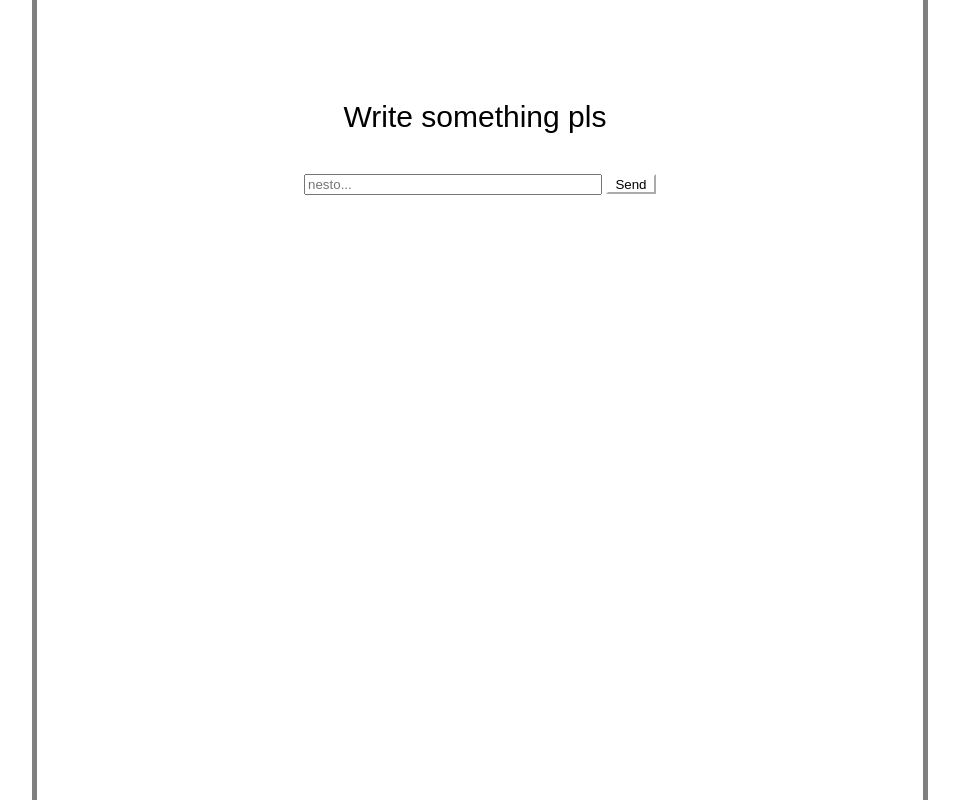
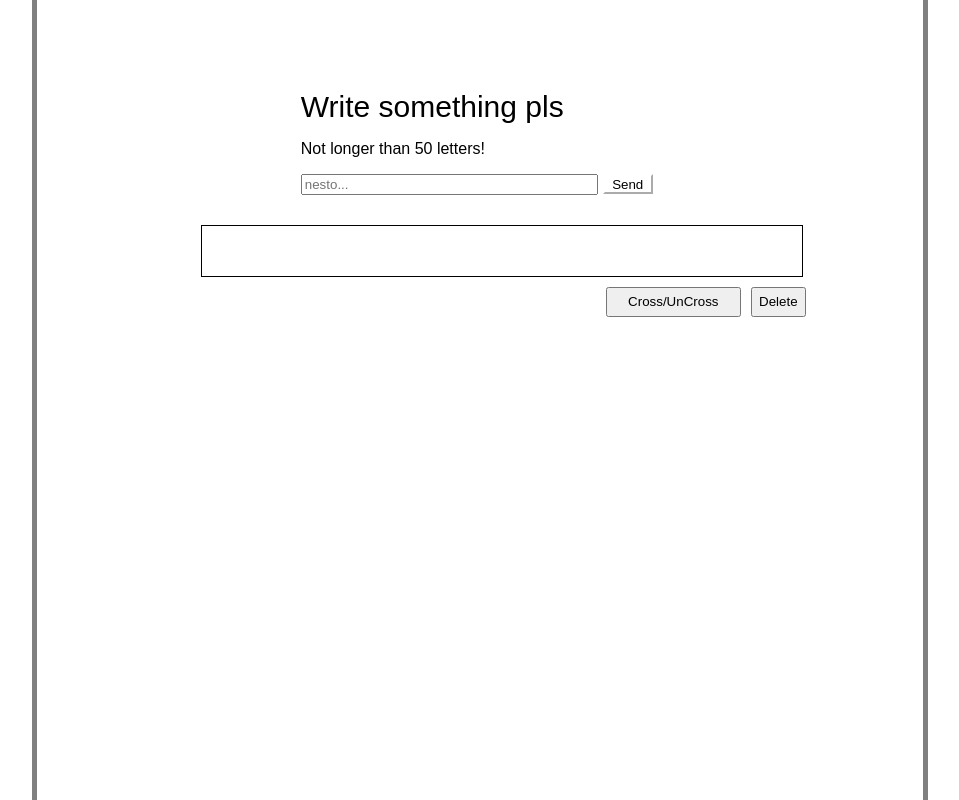
Before and after one commit to AhmedFelic/WebsiteJS_Elements, a plain HTML site: page js tasks/index.html in a window 1280 px wide. Shown: the whole page, without its empty margins (160-1119 px from the left). Drawn offline with Linux system fonts and the light colour scheme.

Commit message:
cross/uncross delete all done

```diff
--- a/js tasks/index.html
+++ b/js tasks/index.html
@@ -16,13 +16,23 @@
 
         <div class="gl">
         <label class="tekst">Write something pls</label>
+        <p>Not longer than 50 letters!</p>
         <input type="text"  placeholder="nesto..." class="in" id="wishh" >
         <button onClick="funkcija1()" class="dugme" >Send</button>
 
         </div>
-        <p id="t1"></p>
+        <div id="t2" class="t11">
+          <p  id="t1"></p>
+
+        </div>
+        <div class="btncont">
+          <button onclick="f2()" class="btn">Delete</button>
+          <button onclick="f3()" class="btn1">Cross/UnCross</button>
+        </div>
        </div>
 
     </main>
+
   </body>
+
 </html>
--- a/js tasks/js/script.js
+++ b/js tasks/js/script.js
@@ -1,4 +1,21 @@
-function funkcija1(){
-    var inputVal = document.getElementById("wishh").value;
-    alert(inputVal);
+
+function funkcija1() {
+
+    let inputVal = document.getElementById("wishh").value;
+    if (inputVal.length > 11150) {
+        alert("Input is too big, try again!");
+    } else {
+        document.getElementById("t1").innerHTML += inputVal;
+    }
+
 }
+function f2() {
+
+    document.getElementsByTagName("p")[1].childNodes[0].nodeValue = "";
+}
+var flag = true;
+function f3() {
+    let el = document.getElementById("t1");
+    el.style.textDecoration = flag ? "line-through" : "";
+    flag = !flag;
+}
--- a/js tasks/style/style.css
+++ b/js tasks/style/style.css
@@ -7,23 +7,51 @@ body {
 }
 
 main {
-
-
   height: 100vh;
-
 }
 .samow {
   padding: 30%;
-  text-align: center;
+}
+.btn {
+  float: right;
+  width: 55px;
+  height: 30px;
+  margin-left: 10px;
+  margin-top: 10px;
+}
+.btn1 {
+  float: right;
+  width: 135px;
+  height: 30px;
+  margin-left: 10px;
+  margin-top: 10px;
+}
+.btncont {
+  position: absolute;
+  margin-left: 295px;
 }
 .tekst {
   display: inline-block;
-  padding: 10;
-  margin-bottom: 30px;
-  margin-right: 10px;
 
+  margin-right: auto;
+  margin-left: auto;
+  text-align: center;
   color: black;
   font-size: 30px;
+}
+.t11 {
+  margin-top: 30px;
+  width: 600px;
+  height: 50px;
+  right: 100px;
+  position: relative;
+  border: 1px solid black;
+}
+
+#t1 {
+  margin-left: 10px;
+  width: 100%;
+  height: 100%;
 }
 .in {
   width: 83%;
@@ -39,17 +67,15 @@ main {
 .gl {
   margin-top: -50%;
 }
-.aside_left{
+.aside_left {
   background-color: gray;
   float: left;
   width: 5px;
   height: 100vh;
-
 }
-.aside_right{
+.aside_right {
   background-color: gray;
   float: right;
   width: 5px;
   height: 100vh;
-
 }
```
Lines whose indentation alone changed are shown as unchanged.
